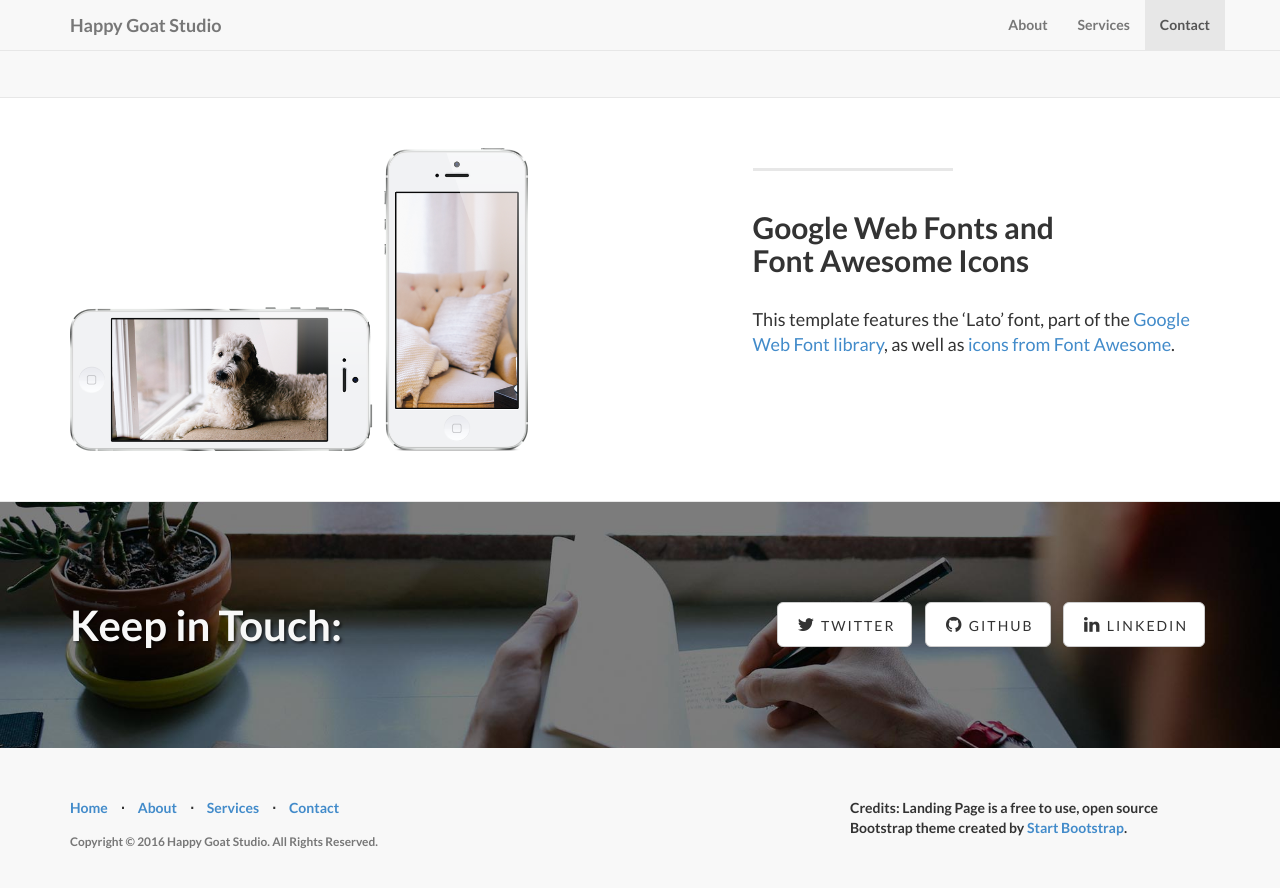
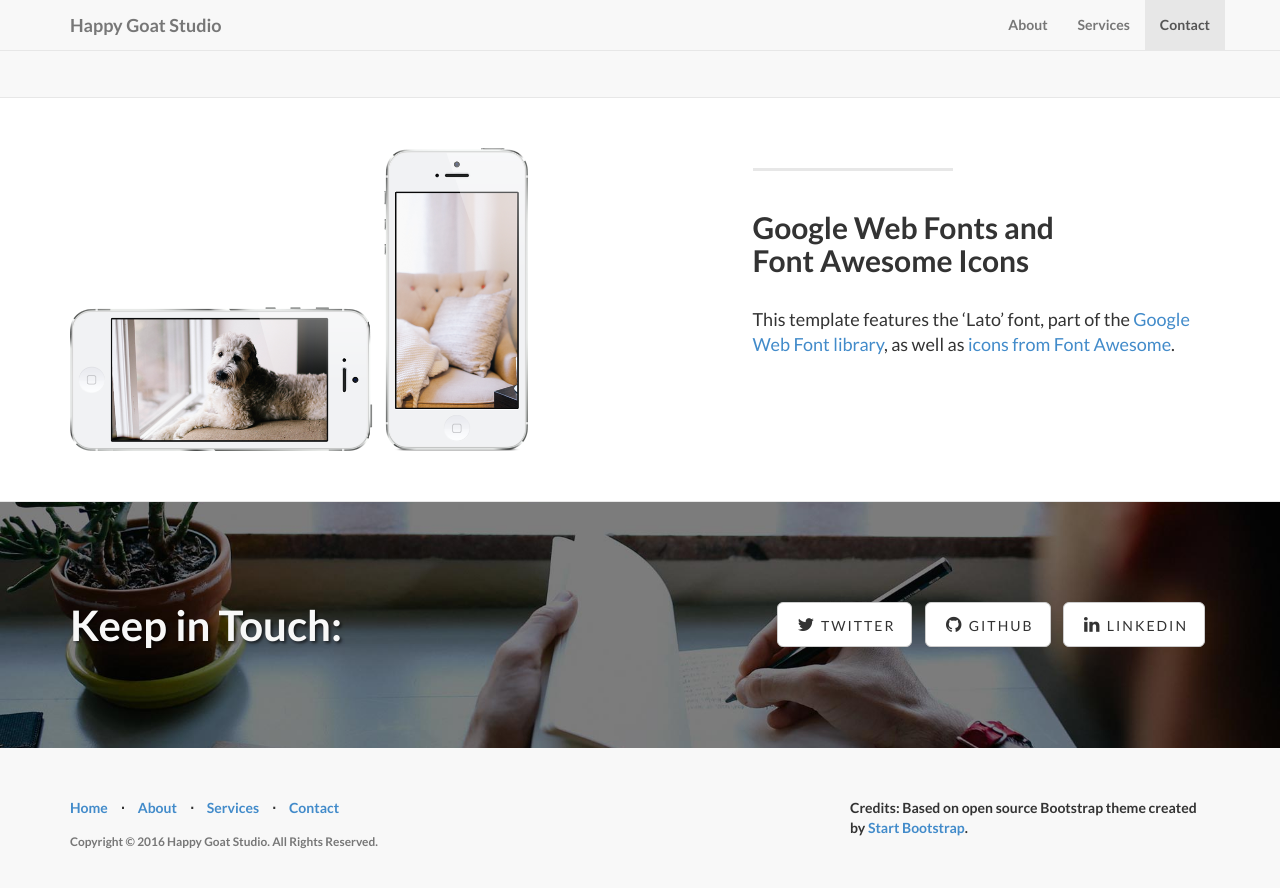
Before and after one commit to happygoatstudio/happygoatstudio.github.io, a Jekyll site: the page built from index.html, in a window 1280 px wide and 900 px high, scrolled down 2249 px. Shown: the top 888 px of the window. Built offline with Jekyll 4.4.1, drawn with Linux system fonts in a browser that asks for light colours.

Commit message:
Update _config.yml

```diff
--- a/_config.yml
+++ b/_config.yml
@@ -11,7 +11,7 @@
   head meta (for Google search results) and in your feed.xml site
   description.
 copyright: 'Copyright &copy; 2016 Happy Goat Studio. All Rights Reserved.'
-credits: 'Credits: Landing Page is a free to use, open source Bootstrap theme created by <a href="http://startbootstrap.com/">Start Bootstrap</a>.'
+credits: 'Credits: Based on open source Bootstrap theme created by <a href="http://startbootstrap.com/">Start Bootstrap</a>.'
 
 # ----------------------- #
 #    Jekyll & Plugins     #
```
